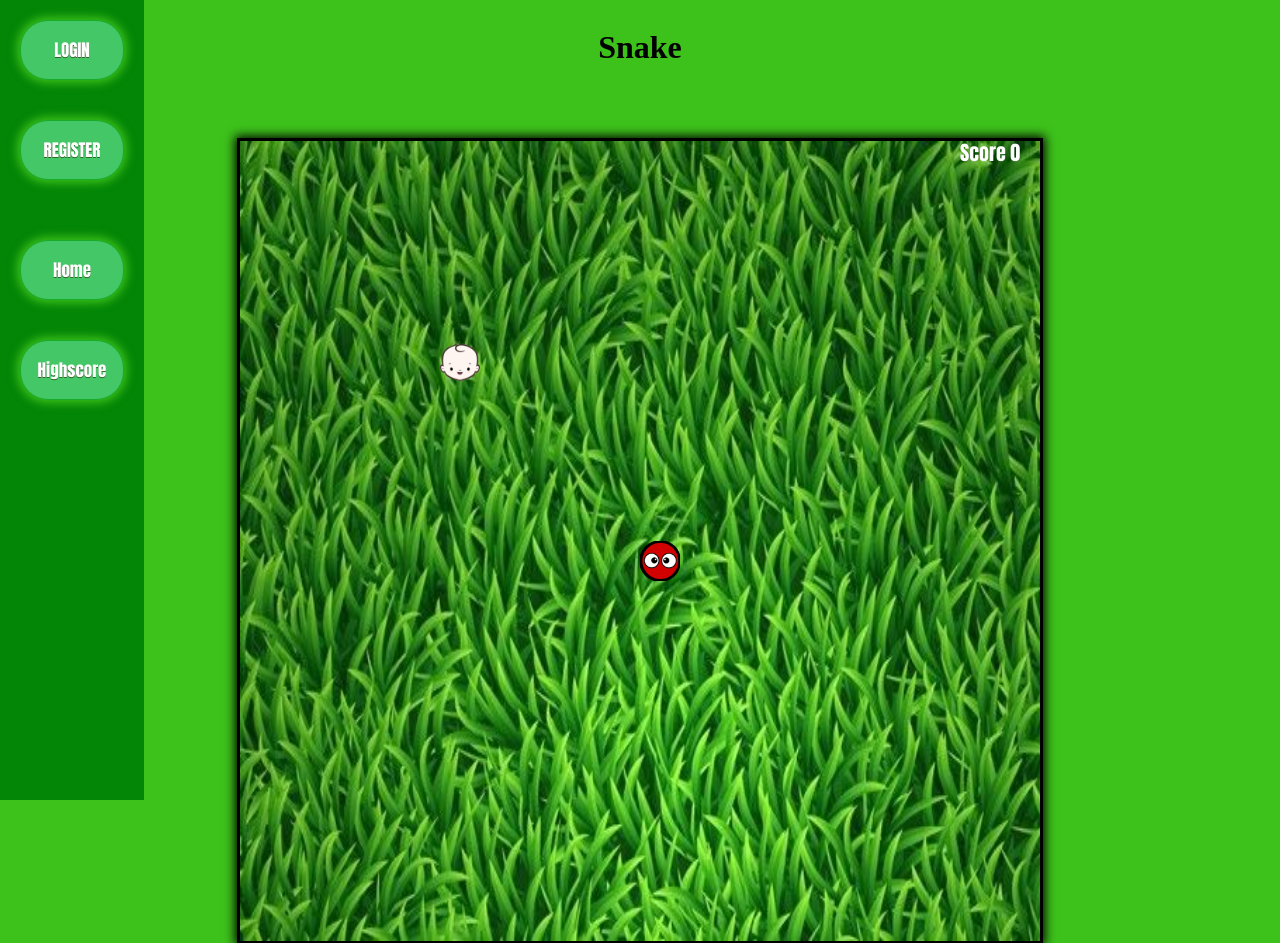
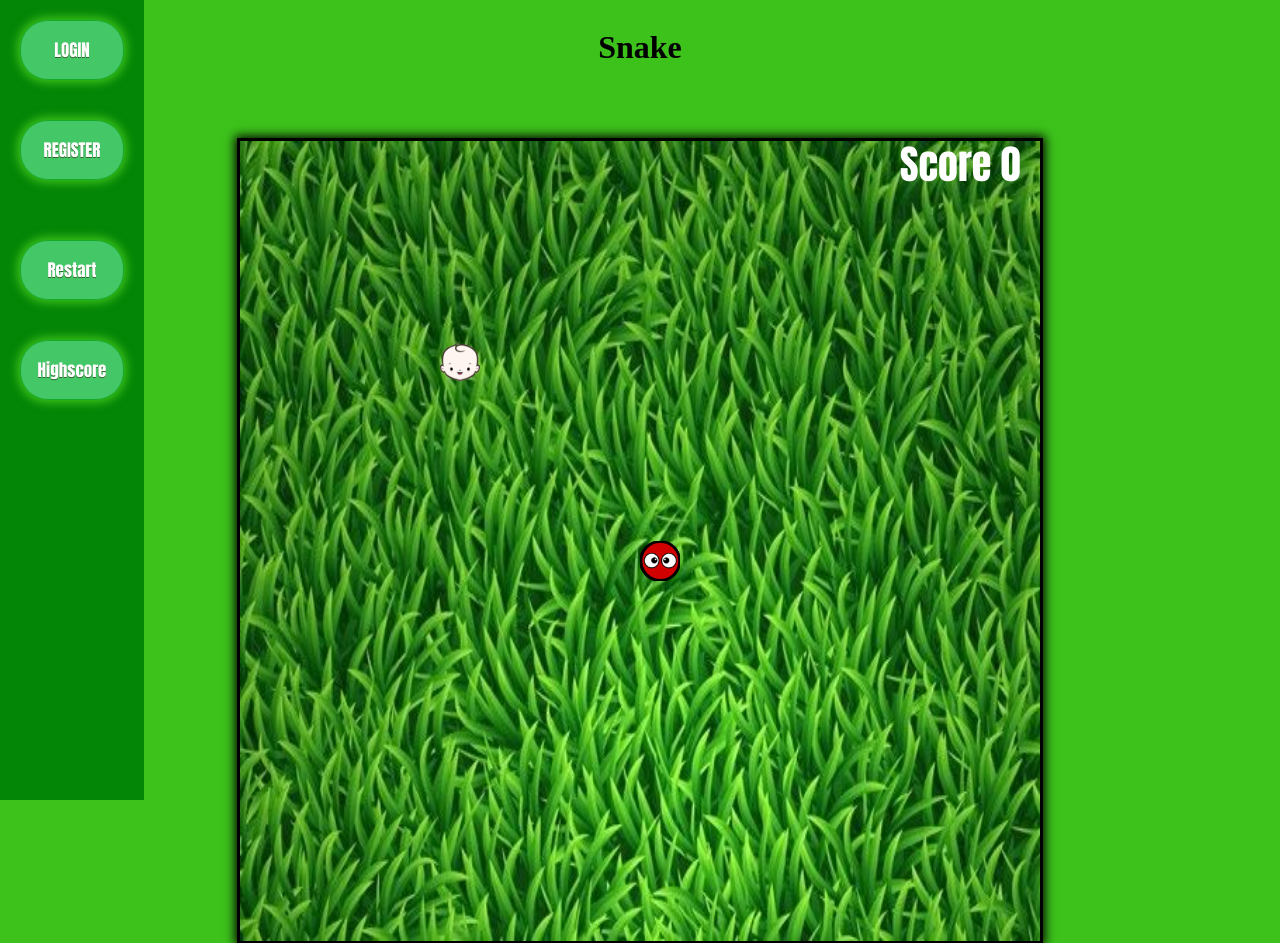
Before and after one commit to SergiuPert/snake_freestyle_javascript_game, a Flask app: page / in a window 1280 px wide. Shown: the top 943 px of the page. Run offline with Flask 2, Linux system fonts and the light colour scheme.

```diff
--- a/static/script/game.js
+++ b/static/script/game.js
@@ -140,8 +140,8 @@ function apple_collision() {
 
 function draw_score() {
     ctx.fillStyle = "#ffffff";
-    ctx.font = "20px Impact, sans serif";
-    ctx.fillText("Score " + score, canvas.width - 80, 20);
+    ctx.font = "40px Impact, sans serif";
+    ctx.fillText("Score " + score, canvas.width - 140, 40);
 }
 
 async function isGameOver() {
@@ -187,9 +187,9 @@ async function initGame() {
     await move_snake();
     if (await isGameOver()) {
         ctx.fillStyle = "#ffffff";
-        deathSound.play();
+        await deathSound.play();
         ctx.fillStyle = '#ffffff';
-        ctx.font = "60px Impact, sans serif";
+        ctx.font = "120px Impact, sans serif";
         ctx.fillText("Game Over!", canvas.width / 6, canvas.height / 2);
 
         return;
--- a/templates/index.html
+++ b/templates/index.html
@@ -24,18 +24,6 @@
             src="{{ url_for('static',filename='script/game.js') }}"
             defer
         ></script>
-        {#
-        <script
-            type="module"
-            src="{{ url_for('static', filename='script/navigation.mjs')}}"
-        ></script>
-        #} {#
-        <script
-            type="module"
-            src="{{ url_for('static',filename='script/game.mjs') }}"
-            defer
-        ></script>
-        #}
     </head>
     <body>
         <div id="overlap_div"></div>
@@ -46,7 +34,7 @@
                         class="navigation-button"
                         href="{{ url_for('main_page') }}"
                     >
-                        Home
+                        Restart
                     </a>
                     <a id="overlap-highscore" class="navigation-button">
                         Highscore
```
